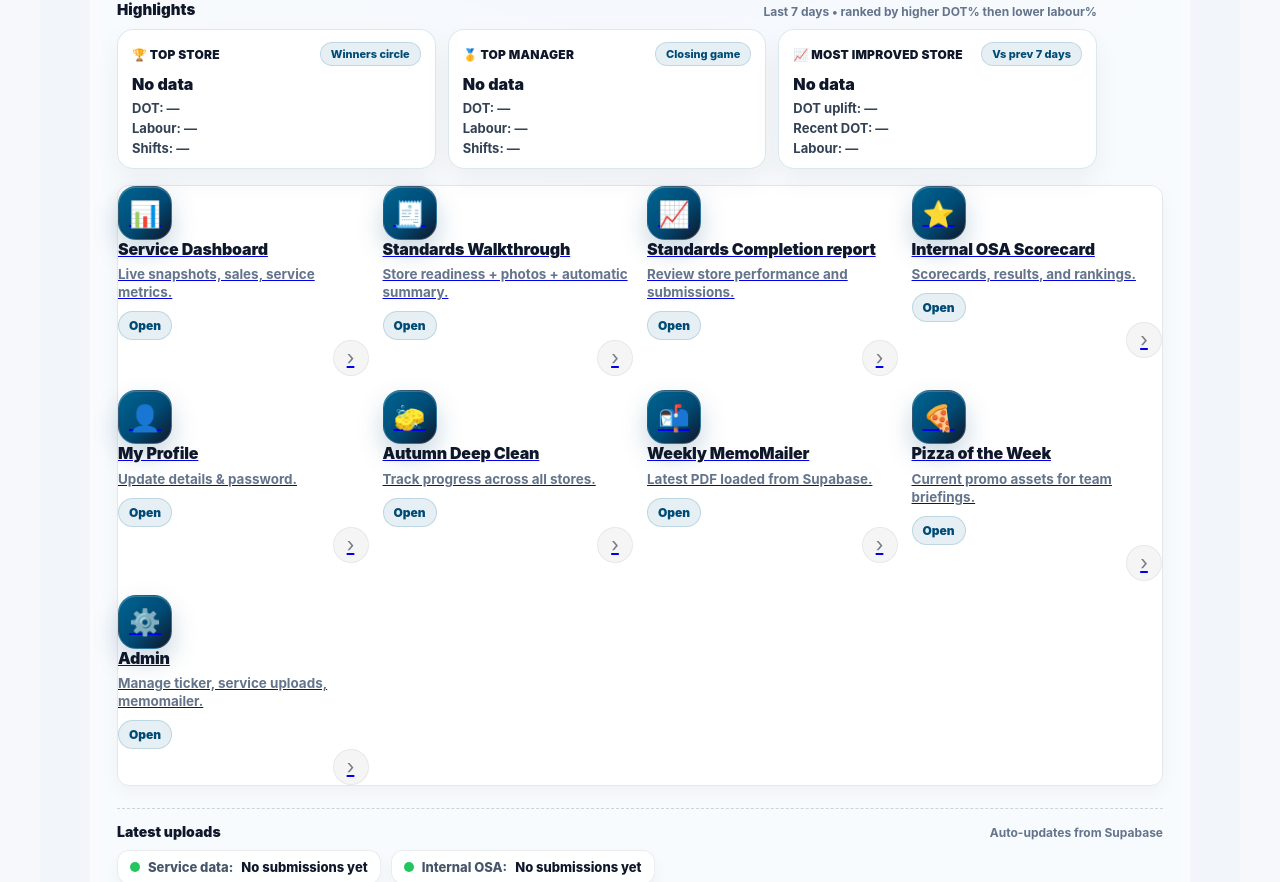
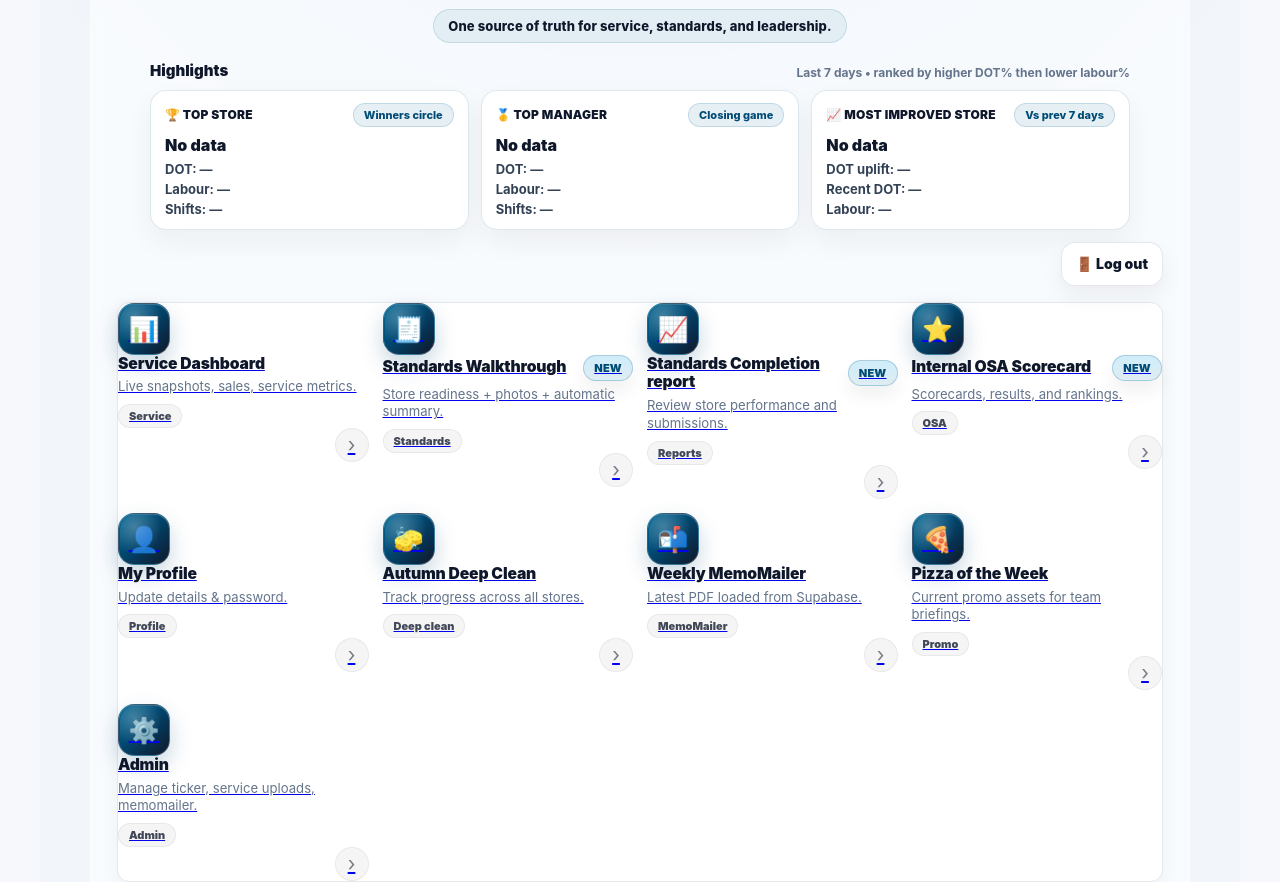
Before and after one commit to dmmh2025/mourne-oids-oer-walkthrough, a Next.js app: page /hub in a window 1280 px wide. Shown: the part 483-1365 px from the top of the page. Built offline with nearby package versions, Linux system fonts and the light colour scheme; no server answers; the database is empty.

Commit message:
Update page.tsx

```diff
--- a/app/hub/page.tsx
+++ b/app/hub/page.tsx
@@ -47,6 +47,43 @@ type ImprovedItem = {
   prevDOT: number;
   recentLabour: number;
   shiftsRecent: number;
+};
+
+// Variants used by tiles
+type TileVariant =
+  | "service"
+  | "standards"
+  | "reports"
+  | "osa"
+  | "profile"
+  | "deepclean"
+  | "memomailer"
+  | "promo"
+  | "admin";
+
+const VARIANT_LABEL: Record<TileVariant, string> = {
+  service: "Service",
+  standards: "Standards",
+  reports: "Reports",
+  osa: "OSA",
+  profile: "Profile",
+  deepclean: "Deep clean",
+  memomailer: "MemoMailer",
+  promo: "Promo",
+  admin: "Admin",
+};
+
+// ✅ Only these three tiles show NEW
+const BADGE: Record<TileVariant, "NEW" | "HOT" | null> = {
+  service: null,
+  standards: "NEW", // Standards Walkthrough
+  reports: "NEW", // Standards Completion report
+  osa: "NEW", // Internal OSA Scorecard
+  profile: null,
+  deepclean: null,
+  memomailer: null,
+  promo: null,
+  admin: null,
 };
 
 export default function HubPage() {
@@ -330,6 +367,45 @@ export default function HubPage() {
     }
   };
 
+  // helper so badges stay consistent
+  const Tile = ({
+    href,
+    variant,
+    icon,
+    title,
+    desc,
+  }: {
+    href: string;
+    variant: TileVariant;
+    icon: React.ReactNode;
+    title: string;
+    desc: string;
+  }) => {
+    const badgeText = BADGE[variant];
+    return (
+      <Link href={href} className="card-link" data-variant={variant}>
+        <div className="card-link__icon">{icon}</div>
+
+        <div className="card-link__body">
+          <div className="card-link__topline">
+            <h2>{title}</h2>
+            {badgeText && (
+              <span className={`pill pill--${badgeText.toLowerCase()}`}>
+                {badgeText}
+              </span>
+            )}
+          </div>
+          <p>{desc}</p>
+          <div className="card-link__meta">
+            <span className="meta-chip">{VARIANT_LABEL[variant]}</span>
+          </div>
+        </div>
+
+        <div className="card-link__chevron">›</div>
+      </Link>
+    );
+  };
+
   return (
     <main className="wrap">
       <div className="banner">
@@ -368,16 +444,8 @@ export default function HubPage() {
 
       <div className="shell">
         <header className="header">
-          <div className="header-top">
-            <div>
-              <h1>Mourne-oids Hub</h1>
-              <p className="subtitle">“Climbing New Peaks, One Shift at a Time.” ⛰️🍕</p>
-            </div>
-
-            <button onClick={handleLogout} className="pill-btn danger" type="button">
-              🚪 Log out
-            </button>
-          </div>
+          <h1>Mourne-oids Hub</h1>
+          <p className="subtitle">“Climbing New Peaks, One Shift at a Time.” ⛰️🍕</p>
 
           <div className="purpose-bar" role="note">
             One source of truth for service, standards, and leadership.
@@ -446,12 +514,16 @@ export default function HubPage() {
                     <span className="highlight-pill">Vs prev 7 days</span>
                   </div>
                   <div className="highlight-main">
-                    <div className="highlight-name">{mostImprovedStore ? mostImprovedStore.name : "No data"}</div>
+                    <div className="highlight-name">
+                      {mostImprovedStore ? mostImprovedStore.name : "No data"}
+                    </div>
                     <div className="highlight-metrics">
                       <span>
                         DOT uplift:{" "}
                         <b>
-                          {mostImprovedStore ? (mostImprovedStore.dotDelta * 100).toFixed(1) + "pp" : "—"}
+                          {mostImprovedStore
+                            ? (mostImprovedStore.dotDelta * 100).toFixed(1) + "pp"
+                            : "—"}
                         </b>
                       </span>
                       <span>
@@ -468,96 +540,84 @@ export default function HubPage() {
           </div>
         </header>
 
+        <div className="top-actions">
+          <button onClick={handleLogout} className="btn-logout" type="button">
+            🚪 Log out
+          </button>
+        </div>
+
         <section className="grid">
-          <Link href="/dashboard/service" className="tile" data-variant="service">
-            <div className="tile-icon">📊</div>
-            <div className="tile-body">
-              <h2>Service Dashboard</h2>
-              <p>Live snapshots, sales, service metrics.</p>
-              <span className="tile-cta">Open</span>
-            </div>
-            <div className="tile-arrow">›</div>
-          </Link>
+          <Tile
+            href="/dashboard/service"
+            variant="service"
+            icon="📊"
+            title="Service Dashboard"
+            desc="Live snapshots, sales, service metrics."
+          />
 
-          <Link href="/walkthrough" className="tile" data-variant="standards">
-            <div className="tile-icon">🧾</div>
-            <div className="tile-body">
-              <h2>Standards Walkthrough</h2>
-              <p>Store readiness + photos + automatic summary.</p>
-              <span className="tile-cta">Open</span>
-            </div>
-            <div className="tile-arrow">›</div>
-          </Link>
+          <Tile
+            href="/walkthrough"
+            variant="standards"
+            icon="🧾"
+            title="Standards Walkthrough"
+            desc="Store readiness + photos + automatic summary."
+          />
 
-          <Link href="/admin" className="tile" data-variant="reports">
-            <div className="tile-icon">📈</div>
-            <div className="tile-body">
-              <h2>Standards Completion report</h2>
-              <p>Review store performance and submissions.</p>
-              <span className="tile-cta">Open</span>
-            </div>
-            <div className="tile-arrow">›</div>
-          </Link>
+          <Tile
+            href="/admin"
+            variant="reports"
+            icon="📈"
+            title="Standards Completion report"
+            desc="Review store performance and submissions."
+          />
 
-          <Link href="/osa" className="tile" data-variant="osa">
-            <div className="tile-icon">⭐</div>
-            <div className="tile-body">
-              <h2>Internal OSA Scorecard</h2>
-              <p>Scorecards, results, and rankings.</p>
-              <span className="tile-cta">Open</span>
-            </div>
-            <div className="tile-arrow">›</div>
-          </Link>
+          <Tile
+            href="/osa"
+            variant="osa"
+            icon="⭐"
+            title="Internal OSA Scorecard"
+            desc="Scorecards, results, and rankings."
+          />
 
-          <Link href="/profile" className="tile" data-variant="profile">
-            <div className="tile-icon">👤</div>
-            <div className="tile-body">
-              <h2>My Profile</h2>
-              <p>Update details & password.</p>
-              <span className="tile-cta">Open</span>
-            </div>
-            <div className="tile-arrow">›</div>
-          </Link>
+          <Tile
+            href="/profile"
+            variant="profile"
+            icon="👤"
+            title="My Profile"
+            desc="Update details & password."
+          />
 
-          <Link href="/deep-clean" className="tile" data-variant="deepclean">
-            <div className="tile-icon">🧽</div>
-            <div className="tile-body">
-              <h2>Autumn Deep Clean</h2>
-              <p>Track progress across all stores.</p>
-              <span className="tile-cta">Open</span>
-            </div>
-            <div className="tile-arrow">›</div>
-          </Link>
+          <Tile
+            href="/deep-clean"
+            variant="deepclean"
+            icon="🧽"
+            title="Autumn Deep Clean"
+            desc="Track progress across all stores."
+          />
 
-          <Link href="/memomailer" className="tile" data-variant="memomailer">
-            <div className="tile-icon">📬</div>
-            <div className="tile-body">
-              <h2>Weekly MemoMailer</h2>
-              <p>Latest PDF loaded from Supabase.</p>
-              <span className="tile-cta">Open</span>
-            </div>
-            <div className="tile-arrow">›</div>
-          </Link>
+          <Tile
+            href="/memomailer"
+            variant="memomailer"
+            icon="📬"
+            title="Weekly MemoMailer"
+            desc="Latest PDF loaded from Supabase."
+          />
 
-          <Link href="/pizza-of-the-week" className="tile" data-variant="promo">
-            <div className="tile-icon">🍕</div>
-            <div className="tile-body">
-              <h2>Pizza of the Week</h2>
-              <p>Current promo assets for team briefings.</p>
-              <span className="tile-cta">Open</span>
-            </div>
-            <div className="tile-arrow">›</div>
-          </Link>
+          <Tile
+            href="/pizza-of-the-week"
+            variant="promo"
+            icon="🍕"
+            title="Pizza of the Week"
+            desc="Current promo assets for team briefings."
+          />
 
-          <Link href="/admin/ticker" className="tile" data-variant="admin">
-            <div className="tile-icon">⚙️</div>
-            <div className="tile-body">
-              <h2>Admin</h2>
-              <p>Manage ticker, service uploads, memomailer.</p>
-              <span className="tile-cta">Open</span>
-            </div>
-            <div className="tile-arrow">›</div>
-          </Link>
+          <Tile
+            href="/admin/ticker"
+            variant="admin"
+            icon="⚙️"
+            title="Admin"
+            desc="Manage ticker, service uploads, memomailer."
+          />
         </section>
 
         <div className="status-bottom" aria-label="Data status">
@@ -596,8 +656,11 @@ export default function HubPage() {
 
       <style jsx>{`
         :root {
+          --bg: #0f172a;
+          --paper: rgba(255, 255, 255, 0.08);
+          --paper-solid: #ffffff;
           --text: #0f172a;
-          --muted: #64748b;
+          --muted: #475569;
           --brand: #006491;
           --brand-dark: #004b75;
           --shadow-card: 0 16px 40px rgba(0, 0, 0, 0.05);
@@ -697,38 +760,29 @@ export default function HubPage() {
           border: 1px solid rgba(255, 255, 255, 0.2);
           border-radius: 1.5rem;
           box-shadow: var(--shadow-card);
-          padding: 28px 26px 34px;
+          padding: 30px 26px 34px;
         }
 
         .header {
-          text-align: left;
-          margin-bottom: 14px;
-        }
-
-        .header-top {
-          display: flex;
-          justify-content: space-between;
-          gap: 12px;
-          align-items: flex-start;
-          flex-wrap: wrap;
+          text-align: center;
+          margin-bottom: 12px;
         }
 
         .header h1 {
           font-size: clamp(2.1rem, 3vw, 2.4rem);
           font-weight: 900;
           letter-spacing: -0.015em;
-          margin: 0;
         }
 
         .subtitle {
-          color: var(--muted);
+          color: #64748b;
           font-size: 0.95rem;
-          margin: 6px 0 0;
+          margin-top: 6px;
         }
 
         .purpose-bar {
           display: inline-flex;
-          margin: 14px 0 0;
+          margin: 12px auto 0;
           padding: 8px 14px;
           border-radius: 999px;
           background: rgba(0, 100, 145, 0.08);
@@ -739,45 +793,10 @@ export default function HubPage() {
           letter-spacing: 0.01em;
         }
 
-        /* integrated pill buttons (logout) */
-        .pill-btn {
-          border-radius: 999px;
-          border: 1px solid rgba(15, 23, 42, 0.1);
-          background: rgba(255, 255, 255, 0.92);
-          color: #0f172a;
-          font-weight: 900;
-          font-size: 14px;
-          padding: 10px 14px;
-          cursor: pointer;
-          box-shadow: 0 10px 22px rgba(2, 6, 23, 0.06);
-          transition: transform 0.14s ease, box-shadow 0.14s ease, border-color 0.14s ease,
-            background 0.14s ease;
-        }
-
-        .pill-btn:hover {
-          transform: translateY(-2px);
-          border-color: rgba(0, 100, 145, 0.26);
-          background: rgba(255, 255, 255, 0.98);
-          box-shadow: 0 16px 36px rgba(2, 6, 23, 0.1);
-        }
-
-        .pill-btn:focus-visible {
-          outline: none;
-          box-shadow: 0 0 0 4px rgba(0, 100, 145, 0.22), 0 12px 26px rgba(2, 6, 23, 0.08);
-        }
-
-        .pill-btn.danger {
-          border-color: rgba(227, 24, 55, 0.22);
-        }
-
-        .pill-btn.danger:hover {
-          border-color: rgba(227, 24, 55, 0.45);
-        }
-
-        /* Highlights (unchanged structure, just keeping your styling) */
         .highlights {
-          margin: 18px 0 0;
+          margin: 18px auto 0;
           width: min(980px, 100%);
+          text-align: left;
         }
 
         .highlights-head {
@@ -873,195 +892,250 @@ export default function HubPage() {
           font-weight: 800;
         }
 
-        /* ✅ Upgraded tiles (this is the “buttons” makeover) */
+        .top-actions {
+          display: flex;
+          justify-content: flex-end;
+          margin: 6px 0 16px;
+        }
+
+        .btn-logout {
+          background: rgba(255, 255, 255, 0.92);
+          color: #0f172a;
+          border: 1px solid rgba(15, 23, 42, 0.1);
+          border-radius: 14px;
+          font-weight: 900;
+          font-size: 14px;
+          padding: 9px 14px;
+          cursor: pointer;
+          box-shadow: 0 10px 22px rgba(2, 6, 23, 0.06);
+          transition: transform 0.14s ease, box-shadow 0.14s ease, border-color 0.14s ease,
+            background 0.14s ease;
+        }
+
+        .btn-logout:hover {
+          transform: translateY(-2px);
+          border-color: rgba(0, 100, 145, 0.26);
+          background: rgba(255, 255, 255, 0.98);
+          box-shadow: 0 16px 36px rgba(2, 6, 23, 0.1);
+        }
+
+        .btn-logout:focus-visible {
+          outline: none;
+          box-shadow: 0 0 0 4px rgba(0, 100, 145, 0.22), 0 12px 26px rgba(2, 6, 23, 0.08);
+        }
+
         .grid {
-          margin-top: 16px;
           display: grid;
-          grid-template-columns: repeat(auto-fit, minmax(250px, 1fr));
+          grid-template-columns: repeat(auto-fit, minmax(240px, 1fr));
           gap: 14px;
         }
 
-        .tile {
+        .card-link {
           position: relative;
           display: flex;
+          gap: 14px;
           align-items: center;
-          gap: 14px;
-          padding: 16px 16px 14px;
-
+          background: rgba(255, 255, 255, 0.92);
+          border-radius: 18px;
           text-decoration: none;
-          border-radius: 18px;
-
-          background: rgba(255, 255, 255, 0.94);
+          padding: 16px 16px;
           border: 1px solid rgba(15, 23, 42, 0.08);
-
-          box-shadow: 0 10px 22px rgba(2, 6, 23, 0.06), 0 1px 0 rgba(255, 255, 255, 0.7) inset;
-
+          box-shadow: 0 10px 22px rgba(2, 6, 23, 0.06), 0 1px 0 rgba(255, 255, 255, 0.65) inset;
           transition: transform 0.14s ease, box-shadow 0.14s ease, border-color 0.14s ease,
             background 0.14s ease;
           overflow: hidden;
         }
 
-        /* Left colour rail */
-        .tile::after {
+        .card-link::after {
           content: "";
           position: absolute;
           left: 0;
-          top: 12px;
-          bottom: 12px;
-          width: 7px;
+          top: 10px;
+          bottom: 10px;
+          width: 6px;
           border-radius: 999px;
-          background: rgba(0, 100, 145, 0.35);
-          box-shadow: 0 10px 22px rgba(2, 6, 23, 0.1);
+          background: rgba(0, 100, 145, 0.3);
+          box-shadow: 0 8px 16px rgba(2, 6, 23, 0.08);
         }
 
-        /* subtle glow */
-        .tile::before {
+        .card-link::before {
           content: "";
           position: absolute;
           inset: 0;
-          background: radial-gradient(900px 220px at 20% 0%, rgba(0, 100, 145, 0.11), transparent 55%),
-            radial-gradient(700px 260px at 90% 20%, rgba(227, 24, 55, 0.06), transparent 55%);
-          opacity: 1;
+          background: radial-gradient(800px 240px at 15% 0%, rgba(0, 100, 145, 0.1), transparent 55%),
+            radial-gradient(700px 260px at 90% 10%, rgba(227, 24, 55, 0.07), transparent 55%);
+          opacity: 0.9;
           pointer-events: none;
         }
 
-        .tile:hover {
-          transform: translateY(-3px);
-          border-color: rgba(0, 100, 145, 0.22);
-          background: rgba(255, 255, 255, 0.99);
-          box-shadow: 0 18px 46px rgba(2, 6, 23, 0.12), 0 1px 0 rgba(255, 255, 255, 0.8) inset;
+        .card-link:focus-visible {
+          outline: none;
+          box-shadow: 0 0 0 4px rgba(0, 100, 145, 0.22), 0 12px 26px rgba(2, 6, 23, 0.08),
+            0 1px 0 rgba(255, 255, 255, 0.65) inset;
+          border-color: rgba(0, 100, 145, 0.38);
         }
 
-        .tile:focus-visible {
-          outline: none;
-          border-color: rgba(0, 100, 145, 0.35);
-          box-shadow: 0 0 0 4px rgba(0, 100, 145, 0.22), 0 18px 46px rgba(2, 6, 23, 0.12),
-            0 1px 0 rgba(255, 255, 255, 0.8) inset;
+        .card-link:hover {
+          transform: translateY(-3px);
+          border-color: rgba(0, 100, 145, 0.26);
+          background: rgba(255, 255, 255, 0.98);
+          box-shadow: 0 18px 42px rgba(2, 6, 23, 0.1), 0 1px 0 rgba(255, 255, 255, 0.75) inset;
         }
 
-        .tile-icon {
+        .card-link__icon {
           position: relative;
           z-index: 1;
-          width: 54px;
-          height: 54px;
-          border-radius: 18px;
+          width: 52px;
+          height: 52px;
+          border-radius: 16px;
           display: grid;
           place-items: center;
-          font-size: 1.6rem;
+          font-size: 1.55rem;
           color: #fff;
-          background: linear-gradient(135deg, #006491 0%, #004b75 55%, #0f172a 100%);
-          box-shadow: 0 12px 26px rgba(0, 75, 117, 0.22), 0 1px 0 rgba(255, 255, 255, 0.2) inset;
-          border: 1px solid rgba(255, 255, 255, 0.18);
-          flex: 0 0 54px;
+          background: linear-gradient(135deg, #006491 0%, #004b75 40%, #0f172a 100%);
+          border: 1px solid rgba(255, 255, 255, 0.22);
+          box-shadow: 0 10px 22px rgba(0, 75, 117, 0.22), 0 1px 0 rgba(255, 255, 255, 0.2) inset;
+          flex: 0 0 52px;
         }
 
-        .tile-body {
+        .card-link__icon::after {
+          content: "";
+          position: absolute;
+          inset: 1px;
+          border-radius: 15px;
+          background: radial-gradient(circle at 30% 25%, rgba(255, 255, 255, 0.26), transparent 55%);
+          pointer-events: none;
+        }
+
+        .card-link__body {
           position: relative;
           z-index: 1;
           min-width: 0;
           width: 100%;
         }
 
-        .tile-body h2 {
-          margin: 0;
-          font-size: 1rem;
-          font-weight: 950;
+        .card-link__topline {
+          display: flex;
+          align-items: center;
+          gap: 10px;
+          justify-content: space-between;
+        }
+
+        .card-link__body h2 {
+          font-size: 0.98rem;
+          font-weight: 900;
           letter-spacing: -0.01em;
           color: #0f172a;
+          margin: 0;
           line-height: 1.2;
         }
 
-        .tile-body p {
-          margin: 6px 0 10px;
+        .card-link__body p {
+          font-size: 0.82rem;
           color: #64748b;
-          font-size: 0.84rem;
-          font-weight: 700;
+          margin: 5px 0 0;
           line-height: 1.35;
         }
 
-        /* CTA pill inside tile */
-        .tile-cta {
+        .card-link__meta {
+          margin-top: 8px;
+          display: flex;
+          gap: 8px;
+          flex-wrap: wrap;
+        }
+
+        .meta-chip {
           display: inline-flex;
           align-items: center;
-          gap: 8px;
-          padding: 6px 10px;
+          gap: 6px;
+          font-size: 11px;
+          font-weight: 900;
+          padding: 4px 10px;
           border-radius: 999px;
-          font-weight: 900;
-          font-size: 12px;
-          color: #004b75;
-          background: rgba(0, 100, 145, 0.1);
-          border: 1px solid rgba(0, 100, 145, 0.18);
+          background: rgba(2, 6, 23, 0.04);
+          border: 1px solid rgba(15, 23, 42, 0.06);
+          color: rgba(15, 23, 42, 0.78);
         }
 
-        .tile-arrow {
+        .pill {
+          display: inline-flex;
+          align-items: center;
+          justify-content: center;
+          border-radius: 999px;
+          padding: 5px 10px;
+          font-size: 11px;
+          font-weight: 950;
+          letter-spacing: 0.02em;
+          border: 1px solid rgba(15, 23, 42, 0.08);
+          background: rgba(255, 255, 255, 0.85);
+          color: #0f172a;
+          box-shadow: 0 10px 18px rgba(2, 6, 23, 0.06);
+          white-space: nowrap;
+          flex: 0 0 auto;
+        }
+
+        .pill--new {
+          background: linear-gradient(180deg, rgba(14, 165, 233, 0.2), rgba(0, 100, 145, 0.12));
+          border-color: rgba(0, 100, 145, 0.24);
+          color: #004b75;
+        }
+
+        .pill--hot {
+          background: linear-gradient(180deg, rgba(239, 68, 68, 0.22), rgba(227, 24, 55, 0.12));
+          border-color: rgba(227, 24, 55, 0.26);
+          color: #8a1020;
+        }
+
+        .card-link__chevron {
           position: relative;
           z-index: 1;
           margin-left: auto;
-          width: 36px;
-          height: 36px;
+          width: 34px;
+          height: 34px;
           border-radius: 999px;
           display: grid;
           place-items: center;
           font-size: 1.25rem;
+          line-height: 1;
           color: rgba(15, 23, 42, 0.55);
           background: rgba(2, 6, 23, 0.04);
           border: 1px solid rgba(15, 23, 42, 0.06);
           transition: transform 0.14s ease, background 0.14s ease, color 0.14s ease;
+          flex: 0 0 auto;
         }
 
-        .tile:hover .tile-arrow {
+        .card-link:hover .card-link__chevron {
           transform: translateX(2px);
-          background: rgba(0, 100, 145, 0.12);
-          color: rgba(0, 75, 117, 0.95);
+          background: rgba(0, 100, 145, 0.1);
+          color: rgba(0, 75, 117, 0.9);
         }
 
-        /* Variant rails (and icon tint) */
-        .tile[data-variant="service"]::after {
+        .card-link[data-variant="service"]::after {
           background: linear-gradient(180deg, #006491 0%, #004b75 100%);
         }
-        .tile[data-variant="standards"]::after {
+        .card-link[data-variant="standards"]::after {
           background: linear-gradient(180deg, #16a34a 0%, #166534 100%);
         }
-        .tile[data-variant="reports"]::after {
+        .card-link[data-variant="reports"]::after {
           background: linear-gradient(180deg, #f59e0b 0%, #b45309 100%);
         }
-        .tile[data-variant="osa"]::after {
+        .card-link[data-variant="osa"]::after {
           background: linear-gradient(180deg, #7c3aed 0%, #4c1d95 100%);
         }
-        .tile[data-variant="profile"]::after {
+        .card-link[data-variant="profile"]::after {
           background: linear-gradient(180deg, #0ea5e9 0%, #0369a1 100%);
         }
-        .tile[data-variant="deepclean"]::after {
+        .card-link[data-variant="deepclean"]::after {
           background: linear-gradient(180deg, #22c55e 0%, #15803d 100%);
         }
-        .tile[data-variant="memomailer"]::after {
+        .card-link[data-variant="memomailer"]::after {
           background: linear-gradient(180deg, #ef4444 0%, #991b1b 100%);
         }
-        .tile[data-variant="promo"]::after {
+        .card-link[data-variant="promo"]::after {
           background: linear-gradient(180deg, #e31837 0%, #8a1020 100%);
         }
-        .tile[data-variant="admin"]::after {
+        .card-link[data-variant="admin"]::after {
           background: linear-gradient(180deg, #0f172a 0%, #334155 100%);
-        }
-
-        /* Give each icon a subtle tint by variant (still premium, but more integrated) */
-        .tile[data-variant="standards"] .tile-icon {
-          background: linear-gradient(135deg, #16a34a 0%, #166534 60%, #052e16 100%);
-        }
-        .tile[data-variant="reports"] .tile-icon {
-          background: linear-gradient(135deg, #f59e0b 0%, #b45309 60%, #451a03 100%);
-        }
-        .tile[data-variant="osa"] .tile-icon {
-          background: linear-gradient(135deg, #7c3aed 0%, #4c1d95 60%, #1e1b4b 100%);
-        }
-        .tile[data-variant="memomailer"] .tile-icon {
-          background: linear-gradient(135deg, #ef4444 0%, #991b1b 60%, #450a0a 100%);
-        }
-        .tile[data-variant="promo"] .tile-icon {
-          background: linear-gradient(135deg, #e31837 0%, #8a1020 60%, #3b0a12 100%);
-        }
-        .tile[data-variant="admin"] .tile-icon {
-          background: linear-gradient(135deg, #0f172a 0%, #334155 60%, #020617 100%);
         }
 
         .status-bottom {
@@ -1170,14 +1244,14 @@ export default function HubPage() {
             grid-template-columns: 1fr;
             gap: 12px;
           }
-          .tile {
-            padding: 14px 14px 12px;
+          .card-link {
+            padding: 14px 14px;
           }
-          .tile-icon {
-            width: 52px;
-            height: 52px;
-            border-radius: 17px;
-            flex: 0 0 52px;
+          .card-link__icon {
+            width: 50px;
+            height: 50px;
+            border-radius: 15px;
+            flex: 0 0 50px;
           }
           .ticker-shell {
             border-radius: 1.2rem;
```
